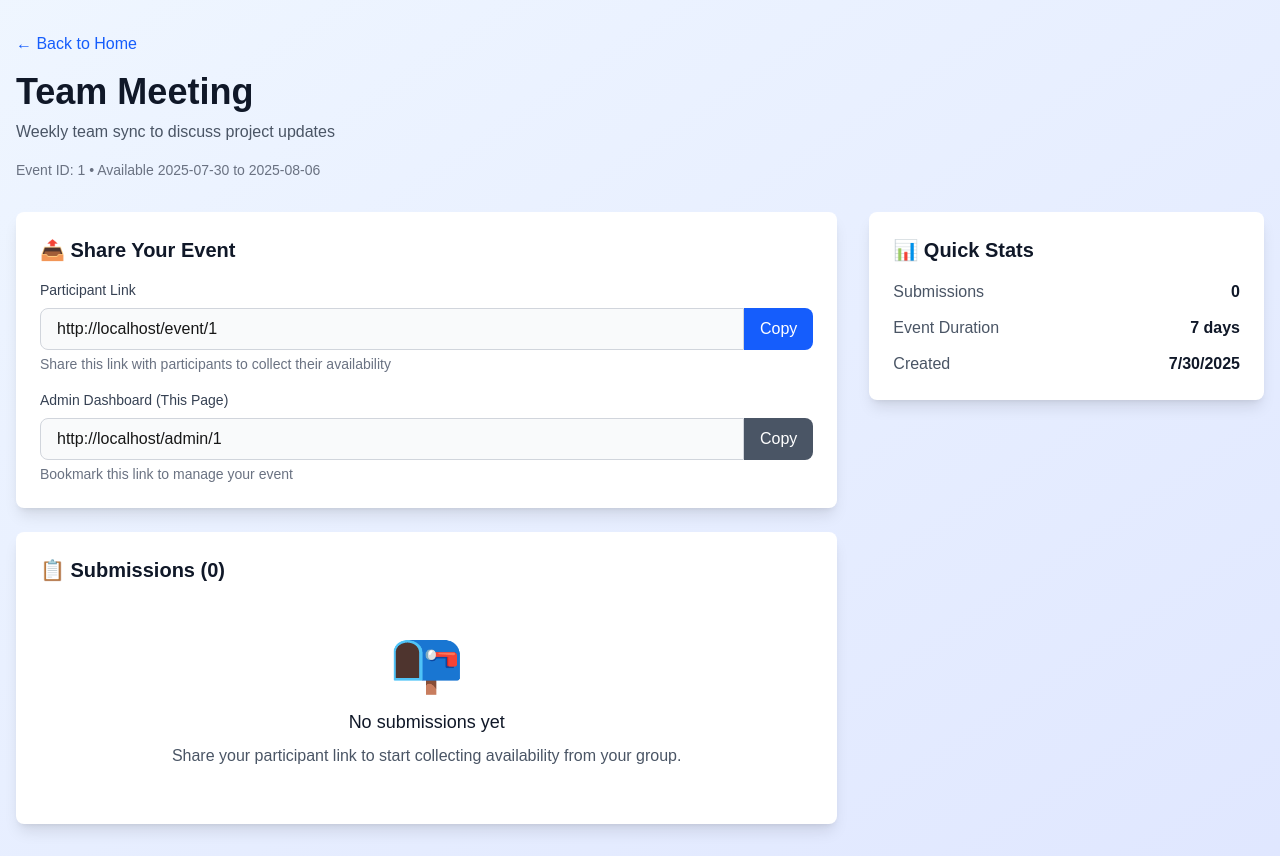
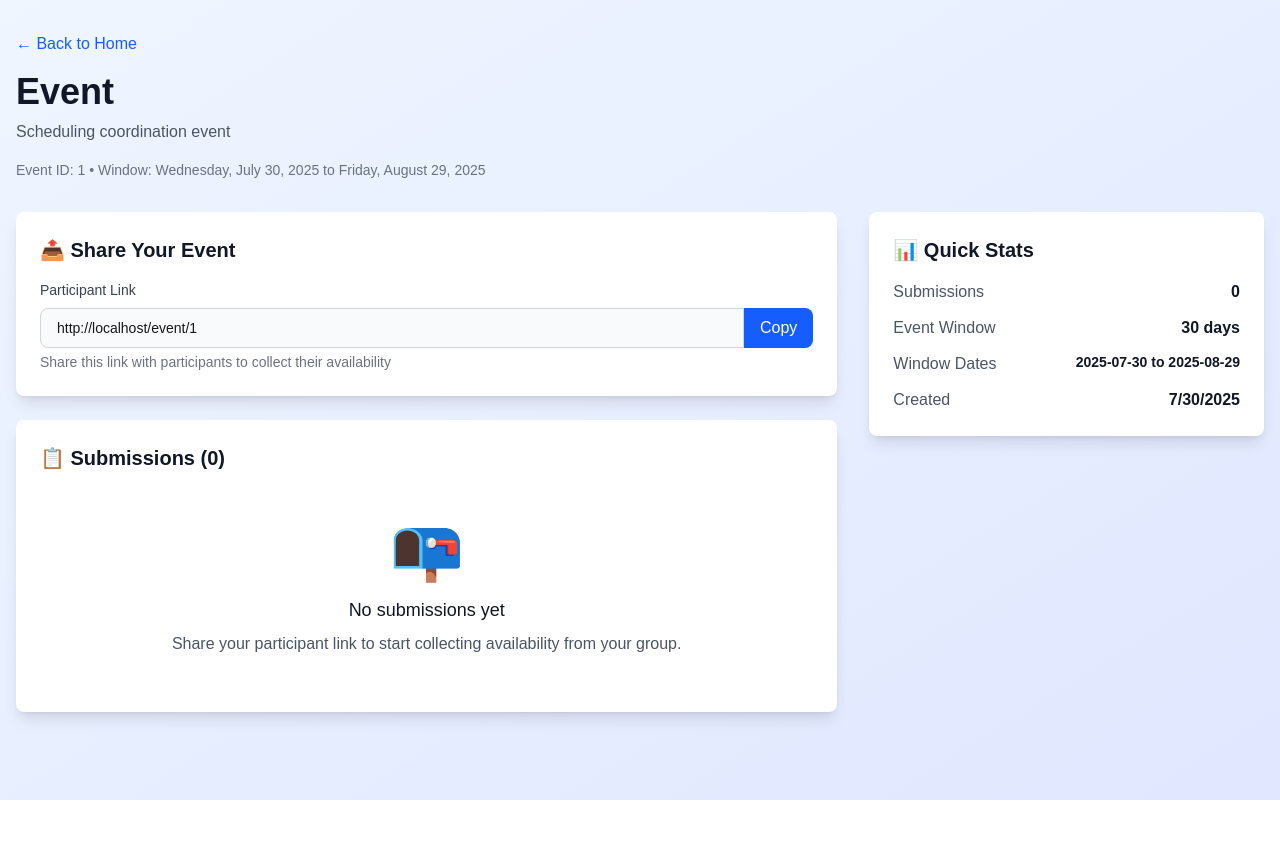
Before and after one commit to patrickjgilbert/sb5, a Next.js app in the folder schedulebuddy/: page /admin/1 in a window 1280 px wide. After the commit the page ends 800 px from the top, so only its background shows below. Built offline with nearby package versions, Linux system fonts and the light colour scheme.

Commit message:
Complete app improvements: fix 404s, better UX, real event data, enhanced copy buttons, improved participant experience with sharing encouragement

```diff
--- a/schedulebuddy/src/app/admin/[eventId]/page.tsx
+++ b/schedulebuddy/src/app/admin/[eventId]/page.tsx
@@ -16,11 +16,7 @@ interface EventData {
 interface Submission {
   id: string;
   name: string;
-  email: string;
-  availabilities: Array<{
-    date: string;
-    timeSlots: string[];
-  }>;
+  availability: string;
   submittedAt: string;
 }
 
@@ -47,21 +43,55 @@ export default function AdminDashboard() {
   const [isAnalyzing, setIsAnalyzing] = useState(false);
   const [loading, setLoading] = useState(true);
   const [error, setError] = useState<string | null>(null);
+  const [copyAnimation, setCopyAnimation] = useState(false);
 
-  // Simulated data for now - in a real app this would come from your API/database
+  // Get event data from localStorage (where it was stored after creation)
   useEffect(() => {
-    // Simulate API call
-    setTimeout(() => {
+    try {
+      // First try to get from localStorage (if just created)
+      const recentEvents = JSON.parse(localStorage.getItem('recentEvents') || '[]') as Array<{
+        id: string;
+        name: string;
+        description?: string;
+        createdAt: string;
+      }>;
+      const currentEvent = recentEvents.find(event => event.id === eventId);
+
+      if (currentEvent) {
+        // Calculate window dates based on creation time
+        const createdDate = new Date(currentEvent.createdAt);
+        const windowStart = createdDate.toISOString().split('T')[0];
+        const windowEnd = new Date(createdDate.getTime() + 30 * 24 * 60 * 60 * 1000).toISOString().split('T')[0];
+
         setEventData({
           id: eventId,
-        name: 'Team Meeting',
-        description: 'Weekly team sync to discuss project updates',
+          name: currentEvent.name,
+          description: currentEvent.description || '',
+          windowStart: windowStart,
+          windowEnd: windowEnd,
+          createdAt: currentEvent.createdAt,
+        });
+      } else {
+        // Fallback to default data for demonstration
+        setEventData({
+          id: eventId,
+          name: 'Event',
+          description: 'Scheduling coordination event',
           windowStart: new Date().toISOString().split('T')[0],
-        windowEnd: new Date(Date.now() + 7 * 24 * 60 * 60 * 1000).toISOString().split('T')[0],
+          windowEnd: new Date(Date.now() + 30 * 24 * 60 * 60 * 1000).toISOString().split('T')[0],
           createdAt: new Date().toISOString(),
         });
+      }
+
+      // TODO: In a real app, also fetch submissions from API
+      // For now, using empty array
+      setSubmissions([]);
       setLoading(false);
-    }, 1000);
+    } catch (error) {
+      console.error('Error loading event data:', error);
+      setError('Failed to load event data');
+      setLoading(false);
+    }
   }, [eventId]);
 
   const handleAnalyze = async () => {
@@ -87,6 +117,33 @@ export default function AdminDashboard() {
     } finally {
       setIsAnalyzing(false);
     }
+  };
+
+  const handleCopyLink = async (url: string) => {
+    try {
+      await navigator.clipboard.writeText(url);
+      setCopyAnimation(true);
+      setTimeout(() => setCopyAnimation(false), 300);
+    } catch (error) {
+      console.error('Failed to copy link:', error);
+    }
+  };
+
+  const formatDate = (dateString: string) => {
+    const date = new Date(dateString);
+    return date.toLocaleDateString('en-US', {
+      weekday: 'long',
+      year: 'numeric',
+      month: 'long',
+      day: 'numeric'
+    });
+  };
+
+  const calculateEventWindow = () => {
+    if (!eventData?.windowStart || !eventData?.windowEnd) return 0;
+    const start = new Date(eventData.windowStart);
+    const end = new Date(eventData.windowEnd);
+    return Math.ceil((end.getTime() - start.getTime()) / (1000 * 60 * 60 * 24));
   };
 
   if (loading) {
@@ -145,7 +202,7 @@ export default function AdminDashboard() {
             </p>
           )}
           <div className="text-sm text-gray-500 dark:text-gray-400">
-            Event ID: {eventId} • Available {eventData?.windowStart} to {eventData?.windowEnd}
+            Event ID: {eventId} • Window: {eventData?.windowStart && formatDate(eventData.windowStart)} to {eventData?.windowEnd && formatDate(eventData.windowEnd)}
           </div>
         </div>
 
@@ -158,7 +215,6 @@ export default function AdminDashboard() {
                 📤 Share Your Event
               </h2>
 
-              <div className="space-y-4">
               <div>
                 <label className="block text-sm font-medium text-gray-700 dark:text-gray-300 mb-2">
                   Participant Link
@@ -168,42 +224,20 @@ export default function AdminDashboard() {
                     type="text"
                     value={participantUrl}
                     readOnly
-                      className="flex-1 px-4 py-2 border border-gray-300 dark:border-gray-600 rounded-l-lg bg-gray-50 dark:bg-gray-700 dark:text-white"
+                    className="flex-1 px-4 py-2 border border-gray-300 dark:border-gray-600 rounded-l-lg bg-gray-50 dark:bg-gray-700 dark:text-white text-sm"
                   />
                   <button
-                      onClick={() => navigator.clipboard.writeText(participantUrl)}
-                      className="px-4 py-2 bg-blue-600 hover:bg-blue-700 text-white rounded-r-lg"
+                    onClick={() => handleCopyLink(participantUrl)}
+                    className={`px-4 py-2 bg-blue-600 hover:bg-blue-700 text-white rounded-r-lg transition-all duration-200 ${
+                      copyAnimation ? 'scale-95 bg-green-600' : ''
+                    }`}
                   >
-                      Copy
+                    {copyAnimation ? 'Copied!' : 'Copy'}
                   </button>
                 </div>
                 <p className="text-sm text-gray-500 dark:text-gray-400 mt-1">
                   Share this link with participants to collect their availability
                 </p>
-                </div>
-
-                <div>
-                  <label className="block text-sm font-medium text-gray-700 dark:text-gray-300 mb-2">
-                    Admin Dashboard (This Page)
-                  </label>
-                  <div className="flex">
-                    <input
-                      type="text"
-                      value={`${baseUrl}/admin/${eventId}`}
-                      readOnly
-                      className="flex-1 px-4 py-2 border border-gray-300 dark:border-gray-600 rounded-l-lg bg-gray-50 dark:bg-gray-700 dark:text-white"
-                    />
-                    <button
-                      onClick={() => navigator.clipboard.writeText(`${baseUrl}/admin/${eventId}`)}
-                      className="px-4 py-2 bg-gray-600 hover:bg-gray-700 text-white rounded-r-lg"
-                    >
-                      Copy
-                    </button>
-                  </div>
-                  <p className="text-sm text-gray-500 dark:text-gray-400 mt-1">
-                    Bookmark this link to manage your event
-                  </p>
-                </div>
               </div>
             </div>
 
@@ -256,12 +290,9 @@ export default function AdminDashboard() {
                           {new Date(submission.submittedAt).toLocaleDateString()}
                         </span>
                       </div>
-                      <p className="text-sm text-gray-600 dark:text-gray-300 mb-2">
-                        {submission.email}
+                      <p className="text-sm text-gray-600 dark:text-gray-300 whitespace-pre-wrap">
+                        {submission.availability}
                       </p>
-                      <div className="text-sm text-gray-500 dark:text-gray-400">
-                        Available on {submission.availabilities.length} dates
-                      </div>
                     </div>
                   ))}
                 </div>
@@ -334,11 +365,15 @@ export default function AdminDashboard() {
                   <span className="font-semibold text-gray-900 dark:text-white">{submissions.length}</span>
                 </div>
                 <div className="flex justify-between">
-                  <span className="text-gray-600 dark:text-gray-300">Event Duration</span>
+                  <span className="text-gray-600 dark:text-gray-300">Event Window</span>
                   <span className="font-semibold text-gray-900 dark:text-white">
-                    {eventData?.windowStart && eventData?.windowEnd
-                      ? Math.ceil((new Date(eventData.windowEnd).getTime() - new Date(eventData.windowStart).getTime()) / (1000 * 60 * 60 * 24))
-                      : 0} days
+                    {calculateEventWindow()} days
+                  </span>
+                </div>
+                <div className="flex justify-between">
+                  <span className="text-gray-600 dark:text-gray-300">Window Dates</span>
+                  <span className="font-semibold text-gray-900 dark:text-white text-sm">
+                    {eventData?.windowStart} to {eventData?.windowEnd}
                   </span>
                 </div>
                 <div className="flex justify-between">
--- a/schedulebuddy/src/app/create/page.tsx
+++ b/schedulebuddy/src/app/create/page.tsx
@@ -119,31 +119,35 @@ export default function CreateEvent() {
                 value={formData.eventName}
                 onChange={handleInputChange}
                 className="w-full px-4 py-3 border border-gray-300 dark:border-gray-600 rounded-lg focus:ring-2 focus:ring-blue-500 focus:border-transparent dark:bg-gray-700 dark:text-white"
-                placeholder="e.g., Team Meeting, Fantasy Football Draft"
+                placeholder="e.g., Team Meeting, Fantasy Football Draft, Book Club Discussion"
               />
             </div>
 
             {/* Description */}
             <div className="mb-6">
               <label htmlFor="description" className="block text-sm font-medium text-gray-700 dark:text-gray-300 mb-2">
-                Description (Optional)
+                Description & Context
               </label>
               <textarea
                 id="description"
                 name="description"
-                rows={3}
+                rows={4}
                 value={formData.description}
                 onChange={handleInputChange}
                 className="w-full px-4 py-3 border border-gray-300 dark:border-gray-600 rounded-lg focus:ring-2 focus:ring-blue-500 focus:border-transparent dark:bg-gray-700 dark:text-white"
-                placeholder="Add any additional details about your event..."
+                placeholder="Provide context to help participants give better availability responses. For example:&#10;&#10;• Will this need to be during weekday business hours or can it be evenings/weekends?&#10;• How long will the meeting be?&#10;• Any specific preferences or constraints?&#10;• Is this urgent or can it wait for optimal timing?"
               />
+              <div className="mt-2 text-sm text-gray-500 dark:text-gray-400">
+                <strong>💡 Pro tip:</strong> Include timing preferences (weekdays vs weekends, business hours vs evenings)
+                to help participants provide more targeted availability.
+              </div>
             </div>
 
             {/* Date Range */}
             <div className="grid md:grid-cols-2 gap-4 mb-8">
               <div>
                 <label htmlFor="windowStart" className="block text-sm font-medium text-gray-700 dark:text-gray-300 mb-2">
-                  Available From *
+                  Event Window Start *
                 </label>
                 <input
                   type="date"
@@ -154,10 +158,13 @@ export default function CreateEvent() {
                   onChange={handleInputChange}
                   className="w-full px-4 py-3 border border-gray-300 dark:border-gray-600 rounded-lg focus:ring-2 focus:ring-blue-500 focus:border-transparent dark:bg-gray-700 dark:text-white"
                 />
+                <p className="text-xs text-gray-500 dark:text-gray-400 mt-1">
+                  Earliest possible date for the event
+                </p>
               </div>
               <div>
                 <label htmlFor="windowEnd" className="block text-sm font-medium text-gray-700 dark:text-gray-300 mb-2">
-                  Available Until *
+                  Event Window End *
                 </label>
                 <input
                   type="date"
@@ -168,6 +175,9 @@ export default function CreateEvent() {
                   onChange={handleInputChange}
                   className="w-full px-4 py-3 border border-gray-300 dark:border-gray-600 rounded-lg focus:ring-2 focus:ring-blue-500 focus:border-transparent dark:bg-gray-700 dark:text-white"
                 />
+                <p className="text-xs text-gray-500 dark:text-gray-400 mt-1">
+                  Latest possible date for the event
+                </p>
               </div>
             </div>
 
--- a/schedulebuddy/src/app/event/[eventId]/page.tsx
+++ b/schedulebuddy/src/app/event/[eventId]/page.tsx
@@ -28,23 +28,57 @@ export default function ParticipantPage() {
     availability: ''
   });
 
-  // Simulated data for now - in a real app this would come from your API/database
+  // Get event data - try localStorage first, then fallback
   useEffect(() => {
-    setTimeout(() => {
-      const startDate = new Date();
-      const endDate = new Date();
-      endDate.setDate(startDate.getDate() + 7);
+    try {
+      // Try to get from localStorage first (if coming from a recent creation)
+      const recentEvents = JSON.parse(localStorage.getItem('recentEvents') || '[]') as Array<{
+        id: string;
+        name: string;
+        description?: string;
+        createdAt: string;
+      }>;
+      const currentEvent = recentEvents.find(event => event.id === eventId);
 
+      if (currentEvent) {
+        // Calculate window dates based on creation time
+        const createdDate = new Date(currentEvent.createdAt);
+        const windowStart = createdDate.toISOString().split('T')[0];
+        const windowEnd = new Date(createdDate.getTime() + 30 * 24 * 60 * 60 * 1000).toISOString().split('T')[0];
+
+        setEventData({
+          id: eventId,
+          name: currentEvent.name,
+          description: currentEvent.description || '',
+          windowStart: windowStart,
+          windowEnd: windowEnd,
+          createdAt: currentEvent.createdAt,
+        });
+      } else {
+        // Fallback to default data for demonstration
+        // In a real app, this would fetch from an API
+        setEventData({
+          id: eventId,
+          name: 'Event',
+          description: 'Please share your availability so we can find the best time for everyone.',
+          windowStart: new Date().toISOString().split('T')[0],
+          windowEnd: new Date(Date.now() + 30 * 24 * 60 * 60 * 1000).toISOString().split('T')[0],
+          createdAt: new Date().toISOString(),
+        });
+      }
+      setLoading(false);
+    } catch (error) {
+      console.error('Error loading event data:', error);
       setEventData({
         id: eventId,
-        name: 'Team Meeting',
-        description: 'Weekly team sync to discuss project updates and plan next steps',
-        windowStart: startDate.toISOString().split('T')[0],
-        windowEnd: endDate.toISOString().split('T')[0],
+        name: 'Event',
+        description: 'Please share your availability so we can find the best time for everyone.',
+        windowStart: new Date().toISOString().split('T')[0],
+        windowEnd: new Date(Date.now() + 30 * 24 * 60 * 60 * 1000).toISOString().split('T')[0],
         createdAt: new Date().toISOString(),
       });
       setLoading(false);
-    }, 1000);
+    }
   }, [eventId]);
 
   const handleSubmit = async (e: React.FormEvent) => {
@@ -102,14 +136,32 @@ export default function ParticipantPage() {
   if (submitted) {
     return (
       <div className="min-h-screen bg-gradient-to-br from-blue-50 to-indigo-100 dark:from-gray-900 dark:to-gray-800 flex items-center justify-center">
-        <div className="max-w-md mx-auto text-center bg-white dark:bg-gray-800 rounded-lg shadow-lg p-8">
+        <div className="max-w-lg mx-auto text-center bg-white dark:bg-gray-800 rounded-lg shadow-lg p-8">
           <div className="text-6xl mb-4">🎉</div>
           <h1 className="text-2xl font-bold text-gray-900 dark:text-white mb-4">
             Thank You!
           </h1>
           <p className="text-gray-600 dark:text-gray-300 mb-6">
-            Your availability has been submitted successfully. The organizer will review all responses and get back to you with the best meeting times.
+            Your availability has been submitted successfully. The event organizer will analyze all responses and share the best meeting times with the group.
           </p>
+
+          {/* Link back to participant form */}
+          <div className="bg-blue-50 dark:bg-blue-900/20 rounded-lg p-4 mb-6">
+            <h3 className="font-semibold text-blue-900 dark:text-blue-100 mb-2">
+              📢 Help Us Get Everyone&apos;s Input
+            </h3>
+            <p className="text-blue-800 dark:text-blue-200 text-sm mb-3">
+              The more responses we collect, the better our AI can find times that work for everyone.
+              Please remind others in your group to fill out their availability too!
+            </p>
+            <Link
+              href={`/event/${eventId}`}
+              className="inline-flex items-center text-blue-600 hover:text-blue-800 font-medium text-sm"
+            >
+              📋 Participant Form Link
+            </Link>
+          </div>
+
           <Link
             href="/"
             className="bg-blue-600 hover:bg-blue-700 text-white font-semibold py-3 px-6 rounded-lg transition-colors duration-200 inline-flex items-center justify-center"
@@ -149,7 +201,7 @@ export default function ParticipantPage() {
           </h2>
           <ol className="list-decimal list-inside space-y-2 text-blue-800 dark:text-blue-200 text-sm">
             <li>Enter your name and describe when you&apos;re available</li>
-            <li>Use natural language - be as specific or general as you like</li>
+            <li>Use natural language - be as specific or general as you like. Include times that are less than ideal or when you&apos;re flexible</li>
             <li>AI will analyze everyone&apos;s responses to find the best meeting times</li>
             <li>The organizer will share the recommended times with the group</li>
           </ol>
@@ -186,11 +238,11 @@ export default function ParticipantPage() {
                 value={formData.availability}
                 onChange={(e) => setFormData({ ...formData, availability: e.target.value })}
                 className="w-full px-4 py-3 border border-gray-300 dark:border-gray-600 rounded-lg focus:ring-2 focus:ring-blue-500 focus:border-transparent dark:bg-gray-700 dark:text-white"
-                placeholder="Describe your availability in your own words. For example:&#10;&#10;• Weekday evenings after 6 PM&#10;• Not available August 11-18 (vacation)&#10;• Prefer mornings on weekends&#10;• Free most afternoons except Fridays&#10;• Any time works except Thursday evenings"
+                placeholder="Describe your availability in your own words. For example:&#10;&#10;• Weekday evenings after 6 PM&#10;• Ideally after 8pm, because that&apos;s when my kids go to bed&#10;• I have a recurring meeting on Friday at 2 pm, but that can be moved if necessary&#10;• Not available August 11-18 (vacation)&#10;• Prefer mornings on weekends, but flexible for the right time"
               />
               <div className="mt-2 text-sm text-gray-500 dark:text-gray-400">
                 <strong>Tips:</strong> Be as specific or general as you like. Mention preferred times, days to avoid,
-                time zones if relevant, or any other scheduling preferences.
+                times that are less than ideal but possible, time zones if relevant, or any other scheduling preferences.
               </div>
             </div>
 
@@ -201,9 +253,10 @@ export default function ParticipantPage() {
               </h3>
               <div className="space-y-2 text-sm text-gray-600 dark:text-gray-400">
                 <div>• &quot;Weekday evenings after 7 PM, not available August 11-18&quot;</div>
-                <div>• &quot;Mornings work best, prefer before 11 AM on weekdays&quot;</div>
+                <div>• &quot;Ideally after 8pm because that&apos;s when my kids go to bed&quot;</div>
+                <div>• &quot;I have a recurring meeting Friday at 2pm, but can move if necessary&quot;</div>
                 <div>• &quot;Pretty flexible except can&apos;t do Friday evenings or weekends&quot;</div>
-                <div>• &quot;Available most afternoons, prefer 2-5 PM slot if possible&quot;</div>
+                <div>• &quot;Mornings work best, but Thursday afternoons are also possible&quot;</div>
               </div>
             </div>
 
```
Lines whose indentation alone changed are shown as unchanged.
